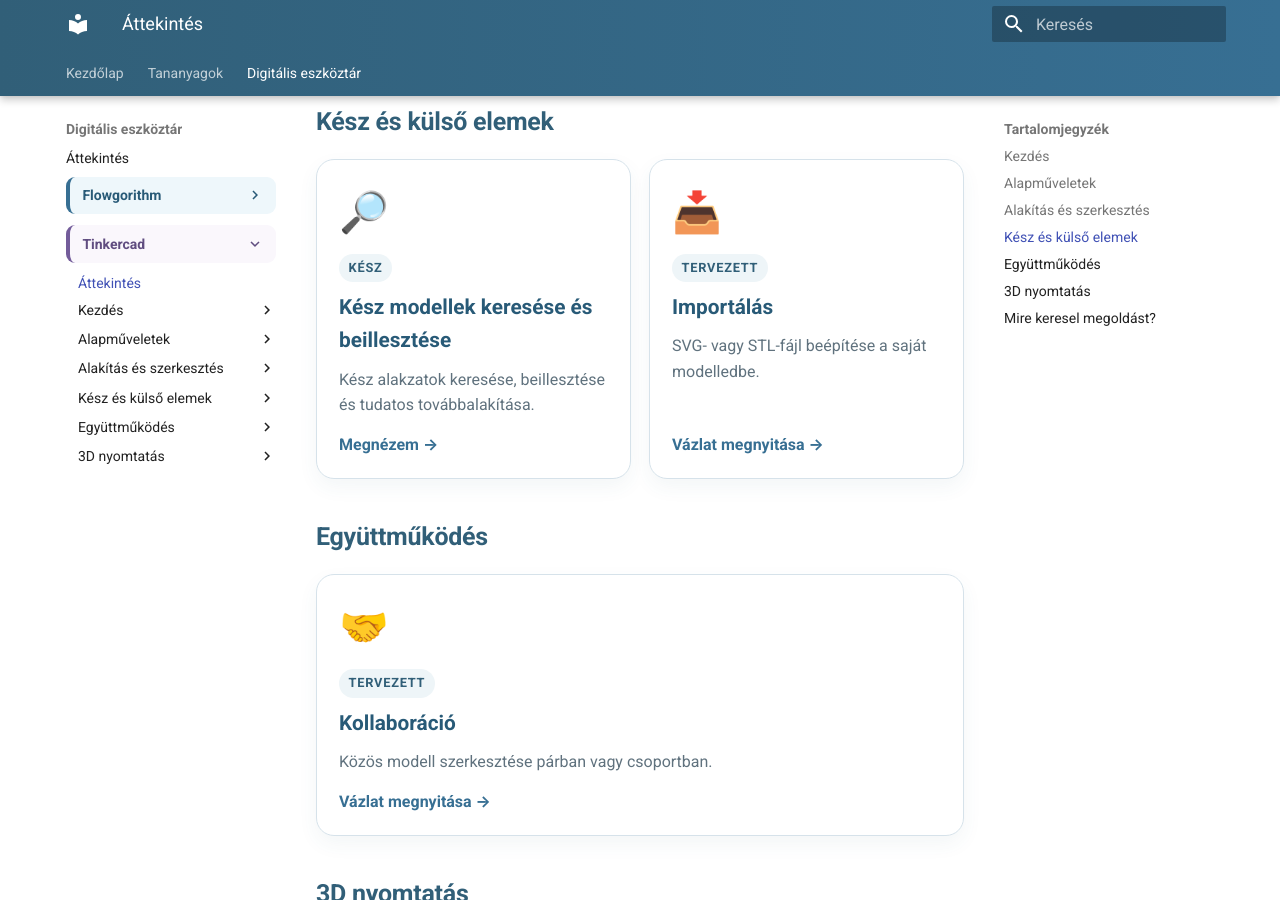
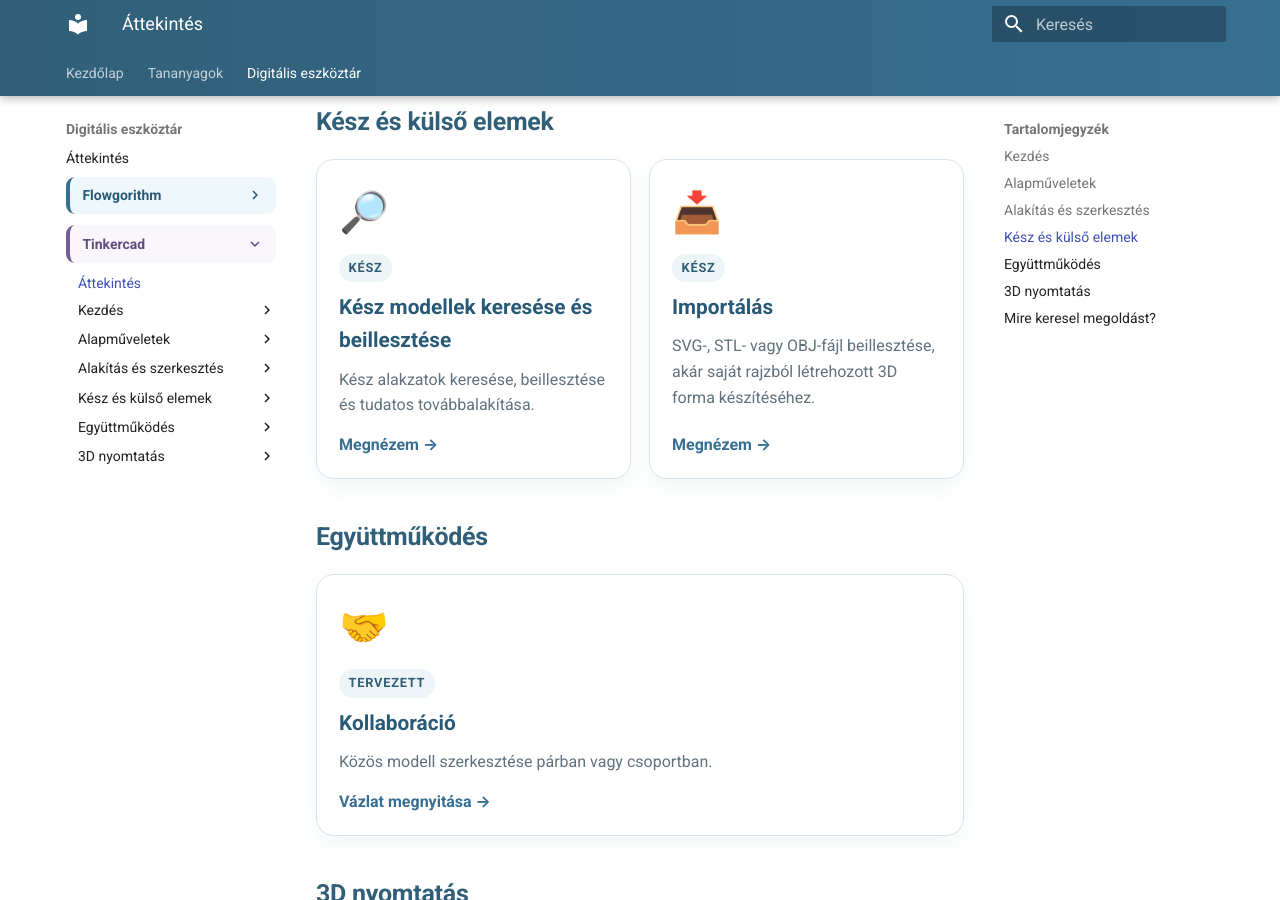
Before and after one commit to bsuszter/digitalis-eszkoztar, an MkDocs documentation site: the page built from docs/eszkoztar/tinkercad/index.md, in a window 1280 px wide and 900 px high, scrolled down 3253 px. Built offline with MkDocs 1.6.1 and Material for MkDocs 9.7.7, drawn with Linux system fonts in a browser that asks for light colours; some of the changed text lies outside the part shown.

Commit message:
Importálás lecke kész állapot

```diff
--- a/docs/eszkoztar/tinkercad/index.md
+++ b/docs/eszkoztar/tinkercad/index.md
@@ -130,10 +130,10 @@
 
   <a class="tool-card" href="importalas/">
     <span class="tool-icon">📥</span>
-    <span class="tool-tag">TERVEZETT</span>
+    <span class="tool-tag">KÉSZ</span>
     <strong>Importálás</strong>
-    <span>SVG- vagy STL-fájl beépítése a saját modelledbe.</span>
-    <span class="tool-link">Vázlat megnyitása →</span>
+    <span>SVG-, STL- vagy OBJ-fájl beillesztése, akár saját rajzból létrehozott 3D forma készítéséhez.</span>
+    <span class="tool-link">Megnézem →</span>
   </a>
 </div>
 
@@ -207,6 +207,11 @@
     <strong>Kész elemet keresek</strong>
     <small>Kész modellek keresése és beillesztése</small>
   </a>
+  <a class="need-card" href="importalas/">
+    <span>📥</span>
+    <strong>Saját fájlt szeretnék beilleszteni</strong>
+    <small>Importálás</small>
+  </a>
   <a class="need-card" href="csoportositas/">
     <span>🧩</span>
     <strong>Több elemet szeretnék összeépíteni</strong>
```
